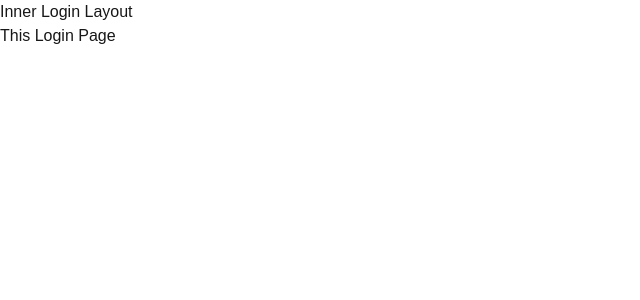
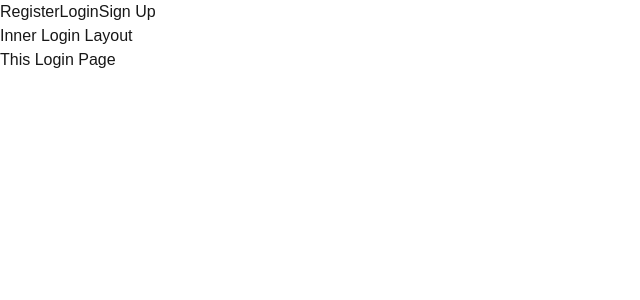
Before and after one commit to JaiminKharadi77/learnNextjs, a Next.js app: page /login in a window 1280 px wide. Shown: the top 300 px of the page, without its empty margins (0-640 px from the left). Built offline with nearby package versions, Linux system fonts and the light colour scheme.

Commit message:
Next.js 14 Tutorial - 20 - Active Links

```diff
--- /dev/null
+++ b/src/app/(auth)/layout.js
@@ -0,0 +1,37 @@
+"use client";
+
+import React from "react";
+import Link from "next/link";
+import { usePathname } from "next/navigation";
+
+const authLinks = [
+  { name: "Register", href: "/register" },
+  { name: "Login", href: "/login" },
+  { name: "Sign Up", href: "/sign-up" },
+];
+
+function layout({ children }) {
+  const pathname = usePathname();
+
+  return (
+    <div className="">
+      <div className="">
+        {authLinks.map((link) => {
+          const isActive = pathname.startsWith(link.href);
+          return (
+            <Link
+              key={link.name}
+              href={link.href}
+              className={isActive ? `font-bold mr-4` : "text-blue-500"}
+            >
+              {link.name}
+            </Link>
+          );
+        })}
+      </div>
+      {children}
+    </div>
+  );
+}
+
+export default layout;
```
